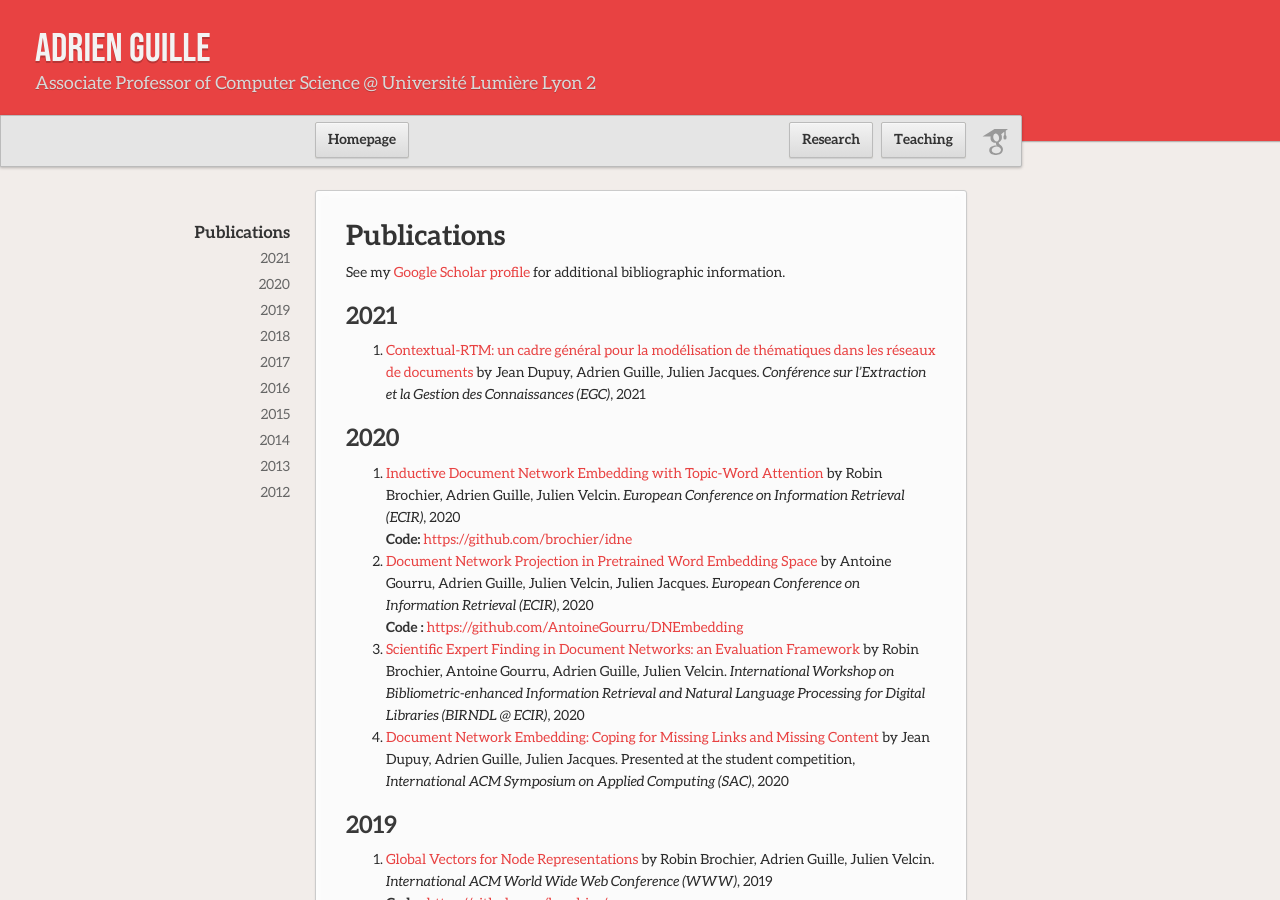
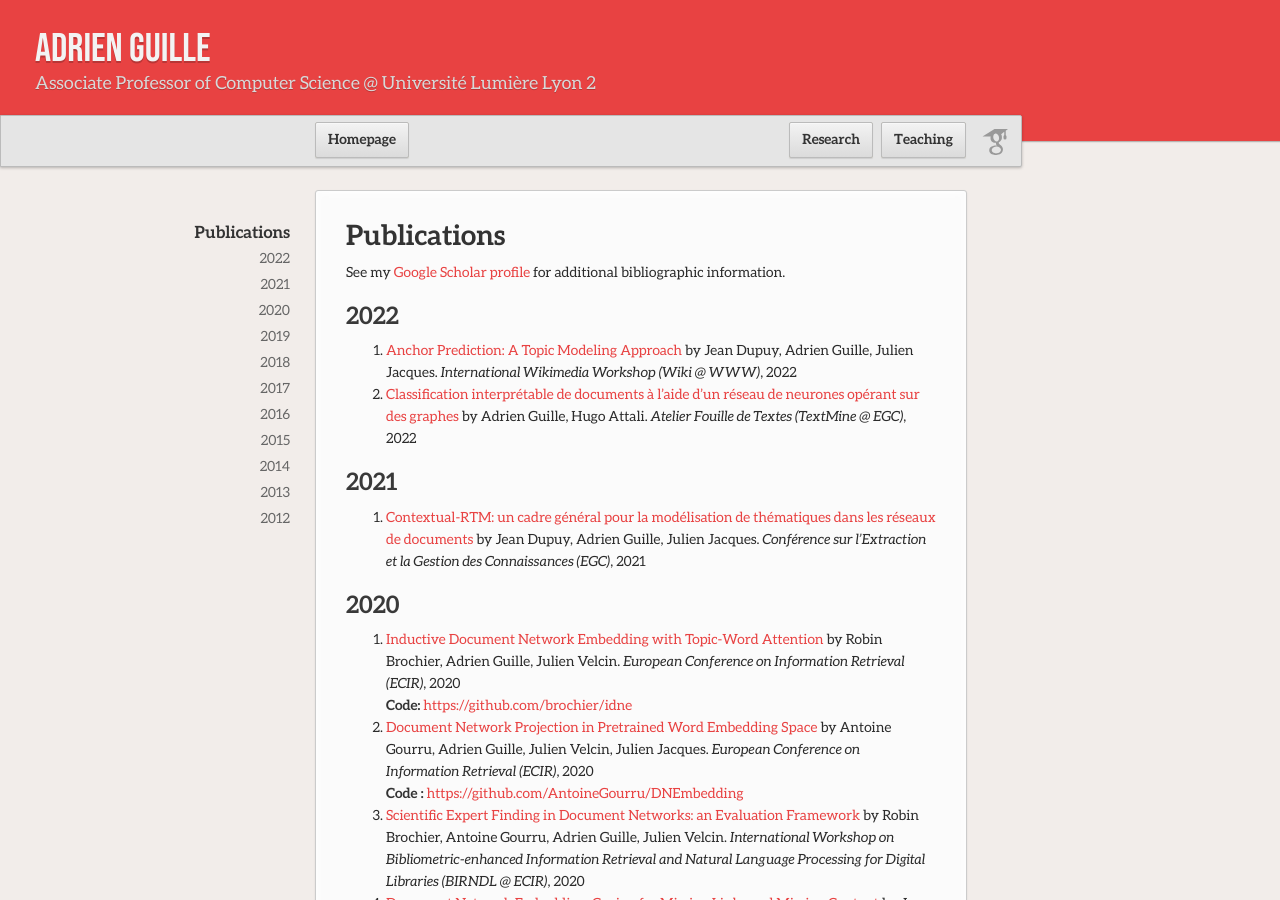
Before and after one commit to AdrienGuille/adrienguille.github.io, a Jekyll site: the page built from publications.md, in a window 1280 px wide and 900 px high. Built offline with Jekyll 4.4.1, drawn with Linux system fonts in a browser that asks for light colours; our own code applies the rules of GitHub Pages for plain Markdown files.

Commit message:
Update publications.md

```diff
--- a/publications.md
+++ b/publications.md
@@ -1,6 +1,11 @@
 # Publications
 
 See my [Google Scholar profile](https://scholar.google.com/citations?user=mM_oO18AAAAJ) for additional bibliographic information.
+
+## 2022
+
+- [Anchor Prediction: A Topic Modeling Approach](#) by Jean Dupuy, Adrien Guille, Julien Jacques. *International Wikimedia Workshop (Wiki @ WWW)*, 2022
+- [Classification interprétable de documents à l'aide d'un réseau de neurones opérant sur des graphes](#) by Adrien Guille, Hugo Attali. *Atelier Fouille de Textes (TextMine @ EGC)*, 2022
 
 ## 2021
 
@@ -22,9 +27,7 @@ See my [Google Scholar profile](https://scholar.google.com/citations?user=mM_oO1
 ## 2018
 
 - [Is community detection fully unsupervised ? The case of weighted graphs](#) by Victor Connes, Nicolas Dugué, Adrien Guille. *International Conference on Complex Networks and Their Applications (Complex Networks)*, 2018
-
 - [Impact of the Query Set on the Evaluation of Expert Finding Systems](https://arxiv.org/abs/1806.10813) by Robin Brochier, Adrien Guille, Benjamin Rothan, Julien Velcin. *International Workshop on Bibliometric-enhanced Information Retrieval and Natural Language Processing for Digital Libraries (BIRNDL @ SIGIR)*, 2018<br>**Code :** [https://github.com/brochier/impact_query_expert_finding](https://github.com/brochier/impact_query_expert_finding)
-
 - [Peerus Review: Un outil de recherche d'experts scientifiques](http://mediamining.univ-lyon2.fr/people/guille/publications/egc2018.pdf) by Robin Brochier, Adrien Guille, Julien Velcin, Benjamin Rothan, François Di Cioccio. *Conférence sur l'Extraction et la Gestion des Connaissances (EGC)*, 2018
 
 ## 2017
@@ -34,24 +37,19 @@ See my [Google Scholar profile](https://scholar.google.com/citations?user=mM_oO1
 ## 2016
 
 - [CATS: Collection and Analysis of Tweets made Simple](#) by Ciprian-Octavian Truica, Adrien Guille, Michael Gauthier. *International ACM Conference on Computer-Supported Cooperative Work and Social Computing (CSCW)*, 2016<br>**Code :** [https://github.com/CATS-Project](https://github.com/CATS-Project)
-
 - [Topic modeling and hypergraph mining to analyze the EGC conference history](http://mediamining.univ-lyon2.fr/people/guille/publications/egc2016.pdf) by Adrien Guille, Pavel Soriano, Ciprian Truica. *Conférence sur l'Extraction et la Gestion des Connaissances (EGC)*, 2016<br>**Best Paper Award (challenge)**
-
 - [TOM: A library for topic modeling and browsing](http://mediamining.univ-lyon2.fr/people/guille/publications/egc2016_demo.pdf) by Adrien Guille, Pavel Soriano. *Conférence française sur l'Extraction et la Gestion des Connaissances (EGC)*, 2016<br>**Code :** [https://github.com/AdrienGuille/TOM](https://github.com/AdrienGuille/TOM)
 
 ## 2015
 
 - [Event detection, tracking and visualization in Twitter: a mention-anomaly-based approach](http://arxiv.org/pdf/1505.05657.pdf) by Adrien Guille, Cécile Favre. *Springer Social Network Analysis and Mining, vol. 5 (1)*, 2015<br>**Code :** [https://github.com/AdrienGuille/pyMABED](https://github.com/AdrienGuille/pyMABED)
-
 - [Text Mining and Twitter to Analyze British Swearing Habits](http://mediamining.univ-lyon2.fr/people/guille/publications/twitter-handbook.pdf) by Michael Gauthier, Adrien Guille, Fabien Rico, Anthony Deseille. *Handbook of Twitter for Research*, 2015
 
 ## 2014
 
 - [Diffusion de l'information dans les médias sociaux : modélisation et analyse](https://tel.archives-ouvertes.fr/tel-01100255) by Adrien Guille. *Thèse de doctorat*, 2014
 - [Mention-anomaly-based event detection and tracking in Twitter](https://hal.archives-ouvertes.fr/hal-01075294/document) by Adrien Guille, Cécile Favre. *International IEEE/ACM Conference on Advances in Social Network Analysis and Mining (ASONAM)*, 2014<br>**Code :** [https://github.com/AdrienGuille/pyMABED](https://github.com/AdrienGuille/pyMABED)
-
 - [Une méthode pour la détection de thématiques populaires sur Twitter](http://mediamining.univ-lyon2.fr/people/guille/publications/egc2014_slides.pdf) by Adrien Guille, Cécile Favre. *Conférence sur l'Extraction et la Gestion des Connaissances (EGC)*, 2014
-
 - [Un système de détection de thématiques populaires sur Twitter (démonstration)](http://mediamining.univ-lyon2.fr/people/guille/publications/egc2014_demo_slides.pdf) by Adrien Guille, Cécile Favre. *Conférence sur l'Extraction et la Gestion des Connaissances (EGC)*, 2014<br>**Vidéo:** [https://www.youtube.com/watch?v=_FAClDuDCNs](https://www.youtube.com/watch?v=_FAClDuDCNs)
 
 ## 2013
@@ -64,5 +62,4 @@ See my [Google Scholar profile](https://scholar.google.com/citations?user=mM_oO1
 ## 2012
 
 - [A predictive model for the dynamics of information diffusion in online social networks](http://hal.archives-ouvertes.fr/docs/00/68/07/67/PDF/wk10p10-guille.pdf) by Adrien Guille, Hakim Hacid. *International Workshop on Mining Social Network Dynamics (MSND @ WWW)*, 2012<br>**Code:** [https://github.com/AdrienGuille/T-BASIC](https://github.com/AdrienGuille/T-BASIC)
-
 - [Une approche multidimensionnelle basée sur les comportements individuels pour la prédiction de la diffusion de l'information sur Twitter.](http://hal.archives-ouvertes.fr/docs/00/66/54/32/PDF/paper14.pdf) Adrien Guille, Hakim Hacid, Cécile Favre. *Conférence sur l'Extraction et la Gestion des Connaissances (EGC)*, 2012
```
